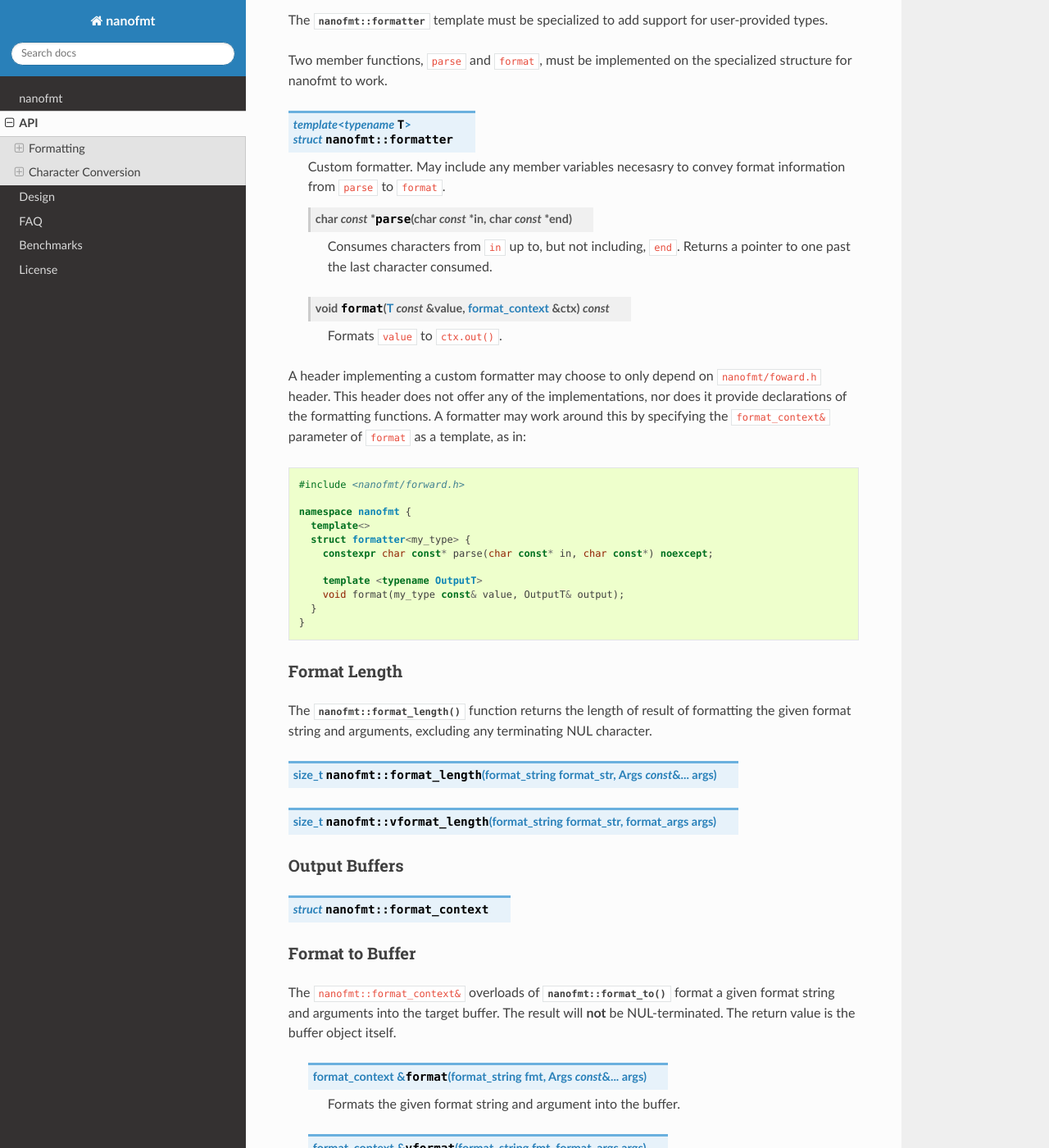
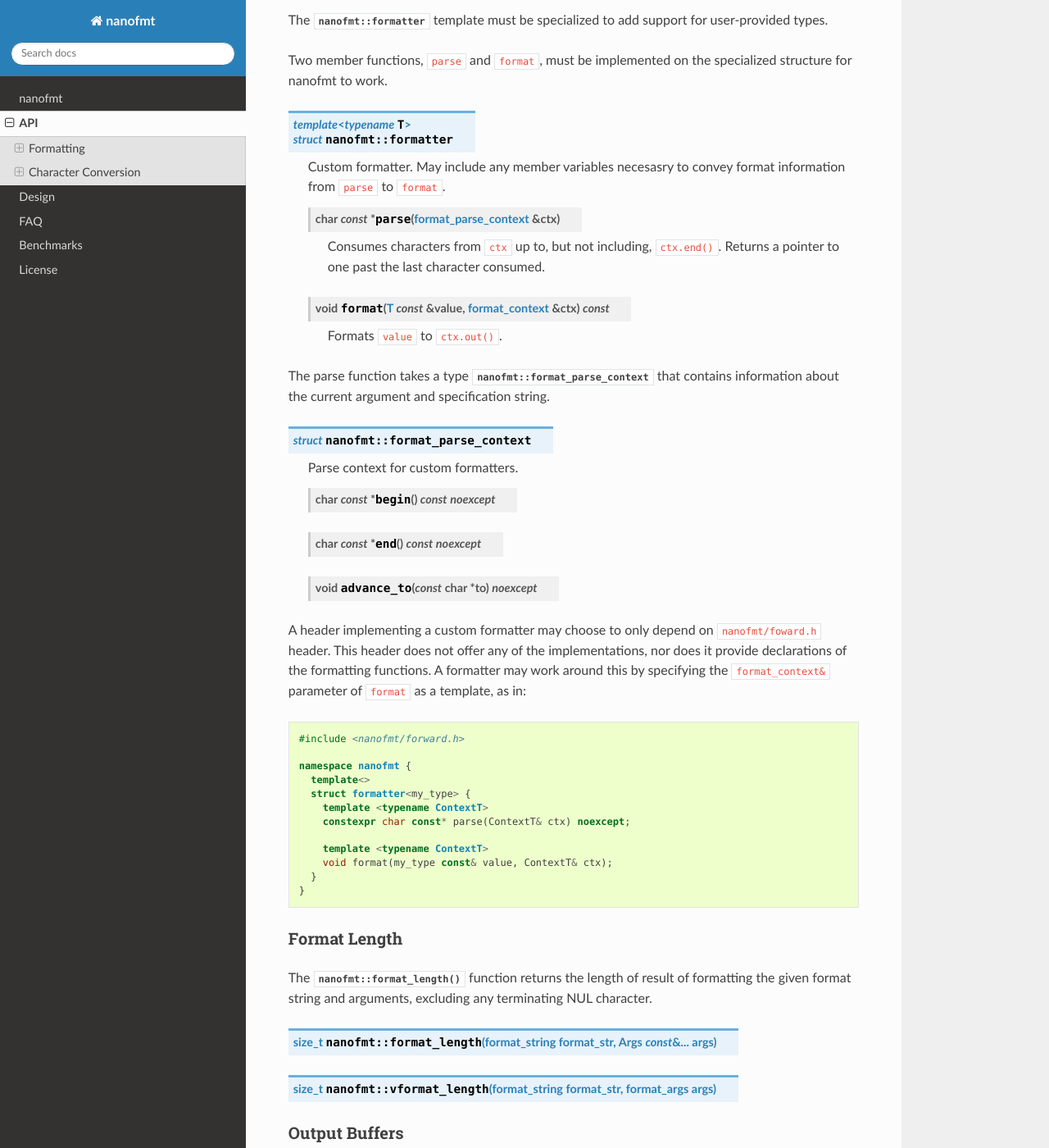
Before and after one commit to seanmiddleditch/nanofmt, a Sphinx documentation site: the page built from docs/api.rst, in a window 1280 px wide and 1400 px high, scrolled down 1789 px. Shown: the whole window at 82% size. Built offline with Sphinx 7.4.7 and the Read the Docs theme 2.0.0, drawn with Linux system fonts in a browser that asks for light colours.

Commit message:
Add format_parse_context for better alignment with fmtlib and std::format

```diff
--- a/docs/api.rst
+++ b/docs/api.rst
@@ -75,14 +75,27 @@ specialized structure for nanofmt to work.
   Custom formatter. May include any member variables necesasry to convey
   format information from ``parse`` to ``format``.
 
-  .. cpp:function:: char const* parse(char const* in, char const* end)
+  .. cpp:function:: char const* parse(format_parse_context& ctx)
 
-    Consumes characters from ``in`` up to, but not including, ``end``.
+    Consumes characters from ``ctx`` up to, but not including, ``ctx.end()``.
     Returns a pointer to one past the last character consumed.
 
   .. cpp:function:: void format(T const& value, format_context& ctx) const
 
     Formats ``value`` to ``ctx.out()``.
+
+The parse function takes a type :cpp:struct:`nanofmt::format_parse_context`
+that contains information about the current argument and specification string.
+
+.. cpp:struct:: nanofmt::format_parse_context
+
+  Parse context for custom formatters.
+
+  .. cpp:function:: char const* begin() const noexcept
+
+  .. cpp:function:: char const* end() const noexcept
+
+  .. cpp:function:: void advance_to(const char* to) noexcept
 
 A header implementing a custom formatter may choose to only depend on
 ``nanofmt/foward.h`` header. This header does not offer any of the
@@ -97,10 +110,11 @@ functions. A formatter may work around this by specifying the
   namespace nanofmt {
     template<>
     struct formatter<my_type> {
-      constexpr char const* parse(char const* in, char const*) noexcept;
+      template <typename ContextT>
+      constexpr char const* parse(ContextT& ctx) noexcept;
 
-      template <typename OutputT>
-      void format(my_type const& value, OutputT& output);
+      template <typename ContextT>
+      void format(my_type const& value, ContextT& ctx);
     }
   }
 
```
Also changed, not shown: 7 other files.
